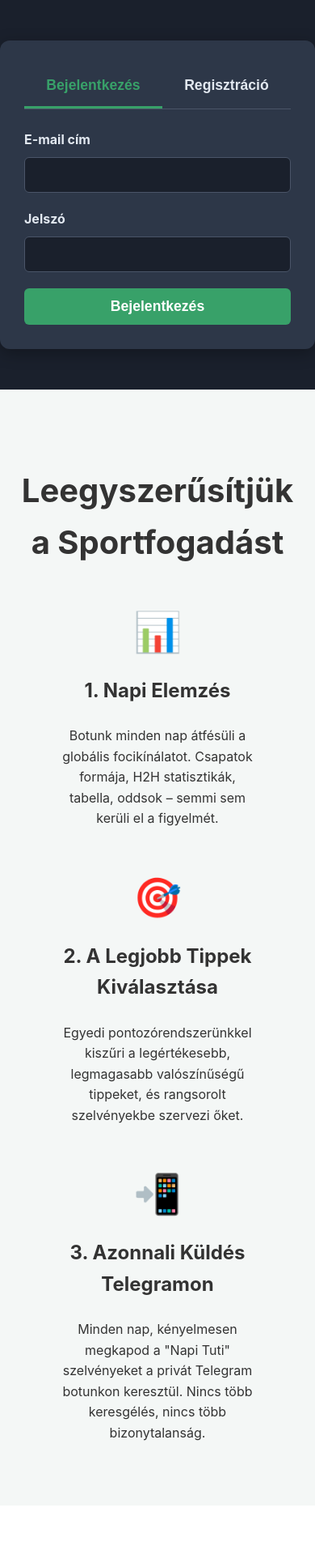
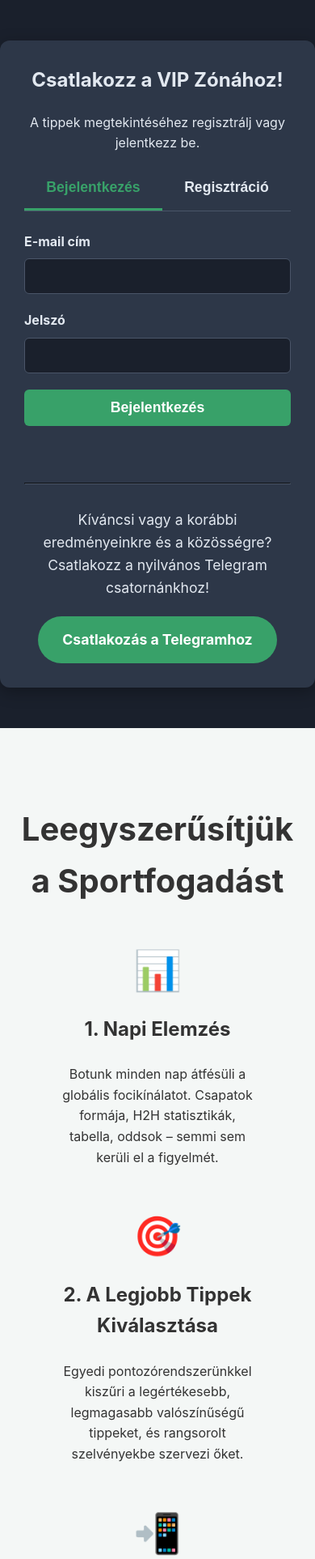
Before and after one commit to m5tibi/foci-telegram-bot, a FastAPI app: template templates/index.html in a window 390 px wide. Shown: the part 375-2300 px from the top of the page at 81% size. Run offline with FastAPI, Linux system fonts and the light colour scheme; the template is opened without the code that fills it, so the values that code supplies are empty; parts of the project's set-up code (start-up, migrations or seed data) failed here and were passed over.

Commit message:
Update index.html

```diff
--- a/templates/index.html
+++ b/templates/index.html
@@ -5,6 +5,8 @@
     <meta name="viewport" content="width=device-width, initial-scale=1.0">
     <title>Mondom a Tutit! - Adat-alapú Foci Tippek</title>
     <meta name="description" content="Intelligens botunk minden nap több száz mérkőzést elemez, hogy neked már csak a zöldülő szelvényekkel kelljen foglalkoznod. Csatlakozz a Telegram csatornánkhoz!">
+    <link rel="icon" type="image/png" href="images/favicon.png">
+    <link rel="stylesheet" href="https://cdn.jsdelivr.net/npm/@splidejs/splide@4.1.4/dist/css/splide.min.css">
     <style>
         :root {
             --primary-color: #38A169;
@@ -21,7 +23,6 @@
         body { font-family: -apple-system, BlinkMacSystemFont, "Segoe UI", Roboto, sans-serif; margin: 0; background-color: var(--bg-color); color: var(--text-color); line-height: 1.6; }
         .container { max-width: 1100px; margin: 0 auto; padding: 0 20px; }
         section { padding: 60px 0; }
-
         .hero {
             background: linear-gradient(rgba(0, 0, 0, 0.7), rgba(0, 0, 0, 0.7)), url('images/hero-background.jpg') no-repeat center center/cover;
             color: var(--white);
@@ -37,7 +38,6 @@
         .cta-button { display: inline-block; background-color: var(--primary-color); color: var(--white); padding: 15px 30px; text-decoration: none; border-radius: 50px; font-weight: bold; font-size: 1.1rem; transition: background-color 0.3s ease, transform 0.3s ease; }
         .cta-button:hover { background-color: var(--secondary-color); transform: translateY(-3px); }
         .section-title { text-align: center; font-size: 2.5rem; margin-bottom: 40px; }
-
         .auth-section {
             background-color: var(--bg-dark);
             padding: 50px 0;
@@ -79,16 +79,25 @@
         .form-group input { width: 100%; padding: 12px; border: 1px solid var(--border-color); border-radius: 6px; box-sizing: border-box; background-color: var(--bg-dark); color: var(--text-light); font-size: 1rem; }
         .auth-button { width: 100%; background-color: var(--primary-color); color: white; padding: 12px 20px; border: none; border-radius: 6px; cursor: pointer; font-size: 1.1rem; font-weight: bold; transition: background-color 0.3s ease; }
         .auth-button:hover { background-color: var(--secondary-color); }
-
+        .telegram-promo { text-align: center; padding-top: 40px; }
+        .telegram-promo p { font-size: 1.1rem; margin-bottom: 20px; color: var(--text-medium); }
         .how-it-works-grid { display: flex; justify-content: space-around; text-align: center; gap: 30px; flex-wrap: wrap; }
         .step { flex-basis: 30%; min-width: 250px; }
         .step-icon { font-size: 3rem; color: var(--primary-color); }
         .step h3 { font-size: 1.5rem; margin-top: 15px; }
-        .features, .pricing { background-color: var(--white); }
-        .features-list { list-style: none; padding: 0; max-width: 600px; margin: 0 auto; font-size: 1.1rem; }
-        .features-list li { padding: 10px 0; border-bottom: 1px solid #eee; }
-        .features-list li::before { content: '✅'; margin-right: 15px; color: #28a745; }
-
+        .features { background-color: var(--white); }
+        .features-list { list-style: none; padding: 0; max-width: 700px; margin: 0 auto; font-size: 1.1rem; }
+        .features-list li { padding: 12px 0; border-bottom: 1px solid #eee; display: flex; align-items: center; }
+        .features-list li::before { content: '✅'; margin-right: 15px; color: #28a745; font-size: 1.5rem; }
+        .faq-section { background-color: var(--white); }
+        .faq-item { margin-bottom: 20px; border-left: 3px solid var(--primary-color); padding-left: 15px; }
+        .faq-item h3 { margin-top: 0; }
+        .splide__slide img {
+            width: 100%;
+            height: auto;
+            border-radius: 8px;
+            box-shadow: 0 4px 10px rgba(0,0,0,0.1);
+        }
         footer { background-color: #2c3e50; color: var(--white); text-align: center; padding: 30px 20px; }
         footer a { color: var(--white); text-decoration: none; margin: 0 10px; }
         footer a:hover { text-decoration: underline; }
@@ -114,11 +123,12 @@
 
     <section id="login-register" class="auth-section">
         <div class="auth-box">
+            <h2 style="text-align: center; margin-top: 0;">Csatlakozz a VIP Zónához!</h2>
+            <p style="text-align: center;">A tippek megtekintéséhez regisztrálj vagy jelentkezz be.</p>
             <div class="auth-tabs">
                 <button class="tab-link active" onclick="openTab(event, 'login')">Bejelentkezés</button>
                 <button class="tab-link" onclick="openTab(event, 'register')">Regisztráció</button>
             </div>
-
             <div id="login" class="auth-content active">
                 <form action="https://foci-telegram-bot.onrender.com/login" method="post">
                     <div class="form-group">
@@ -132,7 +142,6 @@
                     <button type="submit" class="auth-button">Bejelentkezés</button>
                 </form>
             </div>
-
             <div id="register" class="auth-content">
                 <form action="https://foci-telegram-bot.onrender.com/register" method="post">
                     <div class="form-group">
@@ -146,6 +155,13 @@
                     <button type="submit" class="auth-button">Regisztráció</button>
                 </form>
             </div>
+
+            <div class="telegram-promo">
+                <hr style="border-color: var(--border-color); margin: 30px 0;">
+                <p>Kíváncsi vagy a korábbi eredményeinkre és a közösségre? Csatlakozz a nyilvános Telegram csatornánkhoz!</p>
+                <a href="https://t.me/MondomATutit" target="_blank" class="cta-button">Csatlakozás a Telegramhoz</a>
+            </div>
+
         </div>
     </section>
 
@@ -165,8 +181,8 @@
                 </div>
                 <div class="step">
                     <div class="step-icon">📲</div>
-                    <h3>3. Azonnali Küldés Telegramon</h3>
-                    <p>Minden nap, kényelmesen megkapod a "Napi Tuti" szelvényeket a privát Telegram botunkon keresztül. Nincs több keresgélés, nincs több bizonytalanság.</p>
+                    <h3>3. Értesítés és Hozzáférés</h3>
+                    <p>A friss tippekről azonnali értesítést kapsz Telegramon, a szelvényeket pedig a weboldal zárt, VIP zónájában érheted el bármikor.</p>
                 </div>
             </div>
         </div>
@@ -174,14 +190,45 @@
 
     <section class="features">
         <div class="container">
-            <h2 class="section-title">A Te Személyes Tippmestered</h2>
+            <h2 class="section-title">Mit Kapsz a VIP Előfizetéssel?</h2>
             <ul class="features-list">
-                <li>Napi min. 1-4, Gondosan Összeállított Szelvény</li>
-                <li>Rangsorolás és Megbízhatósági Százalék Minden Szelvényhez</li>
-                <li>Teljesen Automata, Érzelemmentes, Adat-alapú Tippadás</li>
-                <li>Kényelmes és Diszkrét Hozzáférés a Privát Telegram Boton Keresztül</li>
-                <li>Egyszerű, Biztonságos Heti és Havi Előfizetési Lehetőségek</li>
+                <li>Napi minimum 1-4, gondosan összeállított, adat-alapú szelvényt.</li>
+                <li>Minden szelvényhez egy megbízhatósági százalékot, hogy lásd, melyik a legerősebb.</li>
+                <li>Teljesen automata, érzelemmentes, tiszta statisztikán alapuló tippadást.</li>
+                <li>Kényelmes hozzáférést a tippekhez a zárt, tagoknak szóló VIP weboldalon.</li>
+                <li>Azonnali Telegram értesítést, amint a friss tippek elérhetővé válnak.</li>
+                <li>Egyszerű, biztonságos heti és havi előfizetési lehetőséget, amit bármikor lemondhatsz.</li>
             </ul>
+        </div>
+    </section>
+
+    <section class="faq-section">
+        <div class="container">
+            <h2 class="section-title">Gyakran Ismételt Kérdések</h2>
+            <div class="faq-item">
+                <h3>Mikor érkeznek a tippek?</h3>
+                <p>A tippek általában minden nap este, 19:00 és 21:00 között kerülnek fel a VIP zónába. Amint elérhetővé válnak, Telegramon értesítést küldünk.</p>
+            </div>
+            <div class="faq-item">
+                <h3>Hogyan mondhatom le az előfizetést?</h3>
+                <p>Bejelentkezés után a "Profil" menüpontban egyetlen kattintással, bármikor lemondhatod a megújuló előfizetésedet a Stripe biztonságos ügyfélportálján keresztül. A hozzáférésed a már kifizetett időszak végéig megmarad.</p>
+            </div>
+            <div class="faq-item">
+                <h3>Garantált a nyeremény?</h3>
+                <p>Nem. A sportfogadás kockázattal jár. A mi rendszerünk a valószínűségeket maximalizálja adatelemzéssel, de 100%-os garanciát senki sem adhat. Kérünk, mindig játssz felelősségteljesen!</p>
+            </div>
+        </div>
+    </section>
+
+    <section id="gallery">
+        <div class="container">
+            <h2 class="section-title">Válogatás Nyerő Szelvényeinkből</h2>
+            <div class="splide" id="image-carousel" aria-label="Korábbi nyerő szelvények galériája">
+                <div class="splide__track">
+                    <ul class="splide__list">
+                        </ul>
+                </div>
+            </div>
         </div>
     </section>
 
@@ -195,6 +242,8 @@
             </p>
         </div>
     </footer>
+
+<script src="https://cdn.jsdelivr.net/npm/@splidejs/splide@4.1.4/dist/js/splide.min.js"></script>
 
 <script>
     // Script a bejelentkezési/regisztrációs fülek váltásához
@@ -211,7 +260,42 @@
         document.getElementById(tabName).style.display = "block";
         evt.currentTarget.className += " active";
     }
+
+    // A galéria dinamikus betöltéséhez és működtetéséhez
+    document.addEventListener('DOMContentLoaded', function() {
+        const splideList = document.querySelector('#image-carousel .splide__list');
+        const basePath = 'images/wins/';
+
+        // --- FONTOS ---
+        // Itt add meg, hány darab képet töltöttél fel.
+        const totalImages = 8; // <-- EZT A SZÁMOT ÍRD ÁT A FELTÖLTÖTT KÉPEID SZÁMÁRA!
+
+        if (splideList) {
+            for (let i = 1; i <= totalImages; i++) {
+                const imageUrl = `${basePath}win${i}.jpg`;
+                const slide = document.createElement('li');
+                slide.className = 'splide__slide';
+                const img = document.createElement('img');
+                img.src = imageUrl;
+                img.alt = `Nyerő szelvény ${i}`;
+                img.loading = 'lazy';
+                slide.appendChild(img);
+                splideList.appendChild(slide);
+            }
+
+            new Splide('#image-carousel', {
+                type: 'loop',
+                perPage: 3,
+                perMove: 1,
+                gap: '1rem',
+                pagination: false,
+                breakpoints: {
+                    768: { perPage: 2 },
+                    640: { perPage: 1 }
+                }
+            }).mount();
+        }
+    });
 </script>
-
 </body>
 </html>
```
